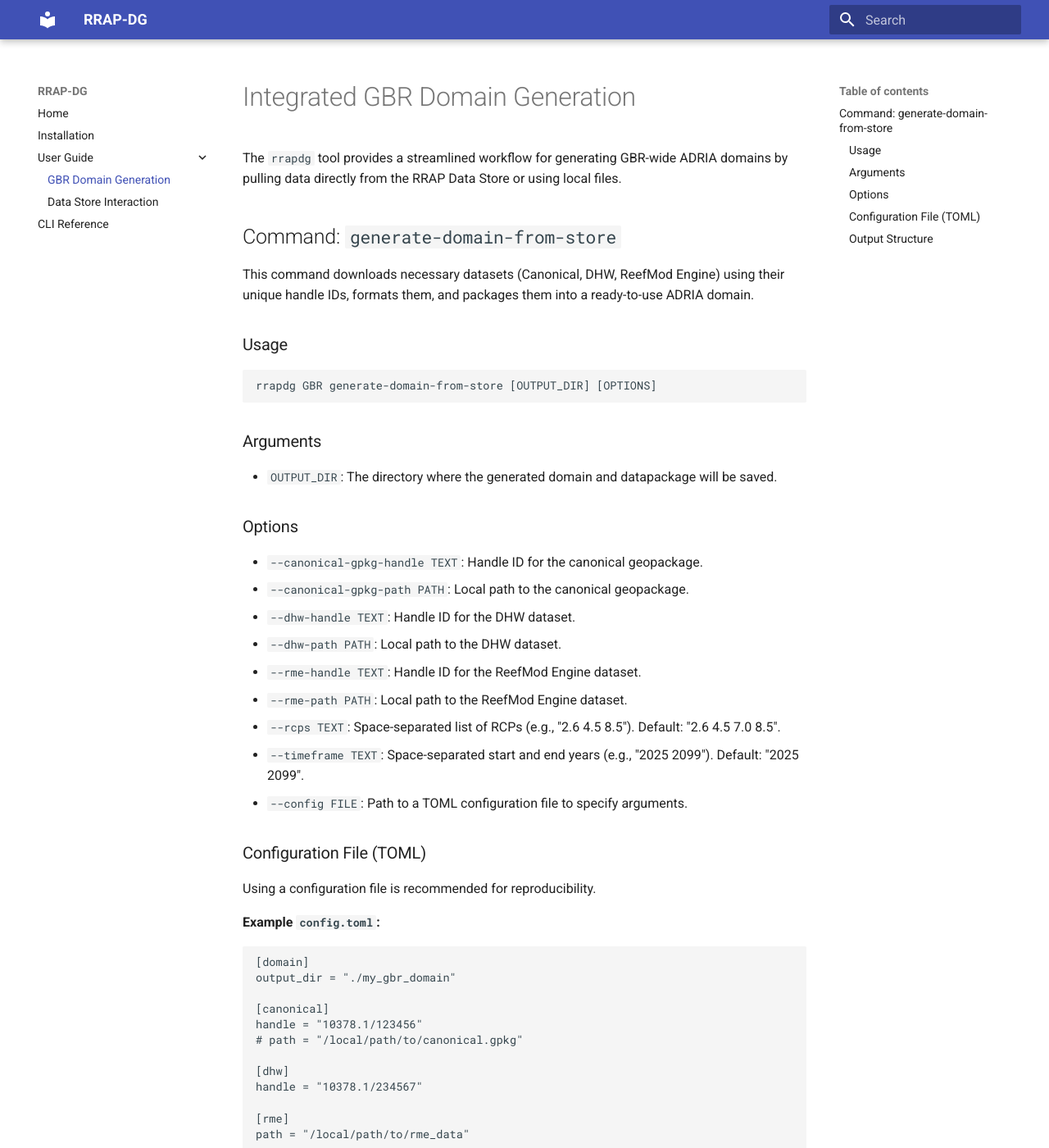
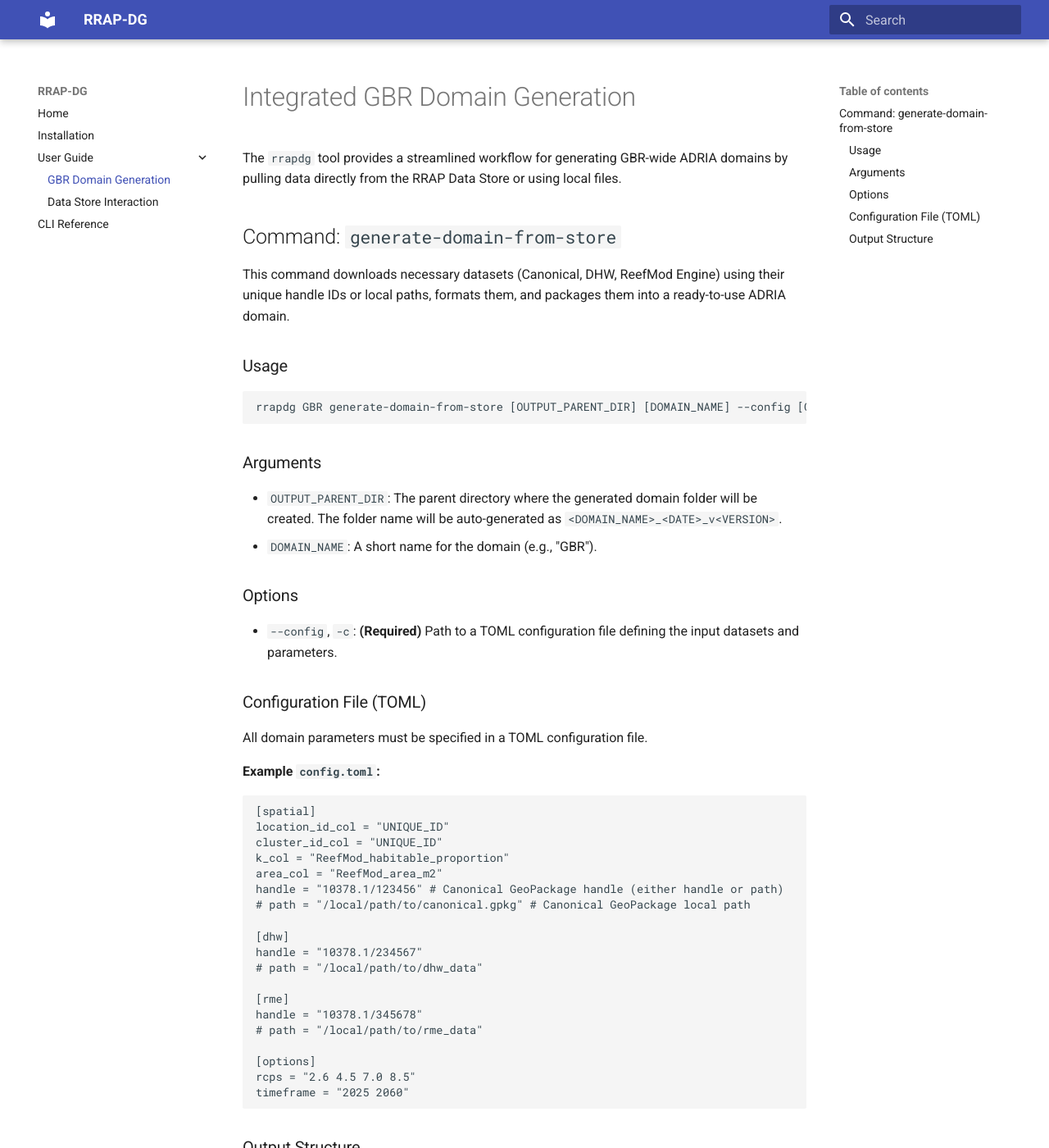
Before and after one commit to open-AIMS/rrap-dg, an MkDocs documentation site: the page built from docs/gbr_domain.md, in a window 1280 px wide and 1400 px high. Shown: the whole window at 82% size. Built offline with MkDocs 1.6.1 and Material for MkDocs 9.7.7, drawn with Linux system fonts in a browser that asks for light colours; some of the changed text lies outside the part shown.

Commit message:
Refactor generate-domain-from-store to use config file and versioned output

````diff
--- a/docs/gbr_domain.md
+++ b/docs/gbr_domain.md
@@ -4,49 +4,45 @@
 
 ## Command: `generate-domain-from-store`
 
-This command downloads necessary datasets (Canonical, DHW, ReefMod Engine) using their unique handle IDs, formats them, and packages them into a ready-to-use ADRIA domain.
+This command downloads necessary datasets (Canonical, DHW, ReefMod Engine) using their unique handle IDs or local paths, formats them, and packages them into a ready-to-use ADRIA domain.
 
 ### Usage
 
 ```bash
-rrapdg GBR generate-domain-from-store [OUTPUT_DIR] [OPTIONS]
+rrapdg GBR generate-domain-from-store [OUTPUT_PARENT_DIR] [DOMAIN_NAME] --config [CONFIG_FILE]
 ```
 
 ### Arguments
 
-*   `OUTPUT_DIR`: The directory where the generated domain and datapackage will be saved.
+*   `OUTPUT_PARENT_DIR`: The parent directory where the generated domain folder will be created. The folder name will be auto-generated as `<DOMAIN_NAME>_<DATE>_v<VERSION>`.
+*   `DOMAIN_NAME`: A short name for the domain (e.g., "GBR").
 
 ### Options
 
-*   `--canonical-gpkg-handle TEXT`: Handle ID for the canonical geopackage.
-*   `--canonical-gpkg-path PATH`: Local path to the canonical geopackage.
-*   `--dhw-handle TEXT`: Handle ID for the DHW dataset.
-*   `--dhw-path PATH`: Local path to the DHW dataset.
-*   `--rme-handle TEXT`: Handle ID for the ReefMod Engine dataset.
-*   `--rme-path PATH`: Local path to the ReefMod Engine dataset.
-*   `--rcps TEXT`: Space-separated list of RCPs (e.g., "2.6 4.5 8.5"). Default: "2.6 4.5 7.0 8.5".
-*   `--timeframe TEXT`: Space-separated start and end years (e.g., "2025 2099"). Default: "2025 2099".
-*   `--config FILE`: Path to a TOML configuration file to specify arguments.
+*   `--config`, `-c`: **(Required)** Path to a TOML configuration file defining the input datasets and parameters.
 
 ### Configuration File (TOML)
 
-Using a configuration file is recommended for reproducibility.
+All domain parameters must be specified in a TOML configuration file.
 
 **Example `config.toml`:**
 
 ```toml
-[domain]
-output_dir = "./my_gbr_domain"
-
-[canonical]
-handle = "10378.1/123456"
-# path = "/local/path/to/canonical.gpkg"
+[spatial]
+location_id_col = "UNIQUE_ID"
+cluster_id_col = "UNIQUE_ID"
+k_col = "ReefMod_habitable_proportion"
+area_col = "ReefMod_area_m2"
+handle = "10378.1/123456" # Canonical GeoPackage handle (either handle or path)
+# path = "/local/path/to/canonical.gpkg" # Canonical GeoPackage local path
 
 [dhw]
 handle = "10378.1/234567"
+# path = "/local/path/to/dhw_data"
 
 [rme]
-path = "/local/path/to/rme_data"
+handle = "10378.1/345678"
+# path = "/local/path/to/rme_data"
 
 [options]
 rcps = "2.6 4.5 7.0 8.5"
@@ -63,5 +59,3 @@
 *   `connectivity/`: Connectivity matrices.
 *   `cyclones/`: (Placeholder if data not provided).
 *   `waves/`: (Placeholder if data not provided).
-
-**Note:** After generation, you must manually open `datapackage.json` and ensure the column mapping in the `spatial_data` resource description matches your geopackage (specifically `location_id_col`, `cluster_id_col`, `k_col`, and `area_col`).
--- a/rrap_dg/__init__.py
+++ b/rrap_dg/__init__.py
@@ -6,3 +6,5 @@
 import pathlib
 
 PKG_PATH = pathlib.Path(os.path.dirname(__file__)).as_posix()
+
+DATAPACKAGE_VERSION = "0.8.0"
````
Also changed, not shown: other parts of docs/gbr_domain.md (+1 -1 lines), README.md (+16 -21 lines), 1 other file.
